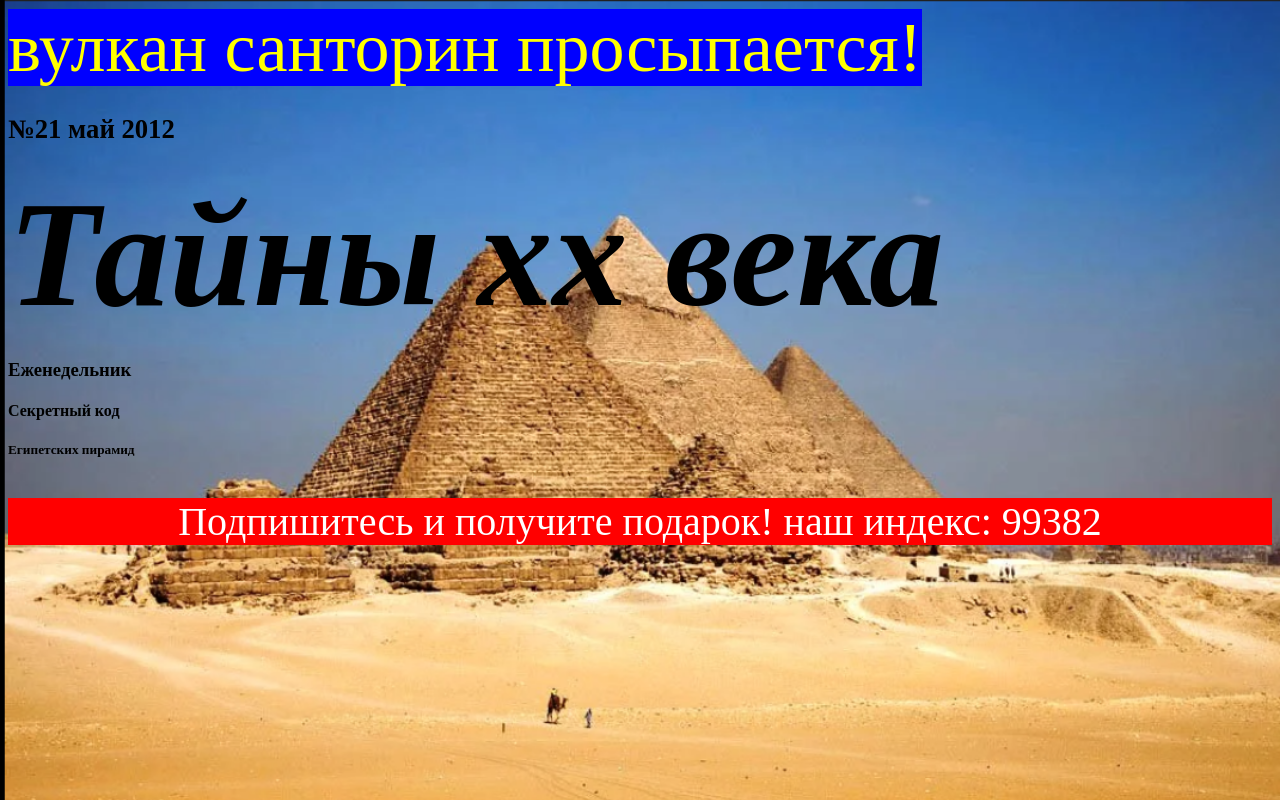
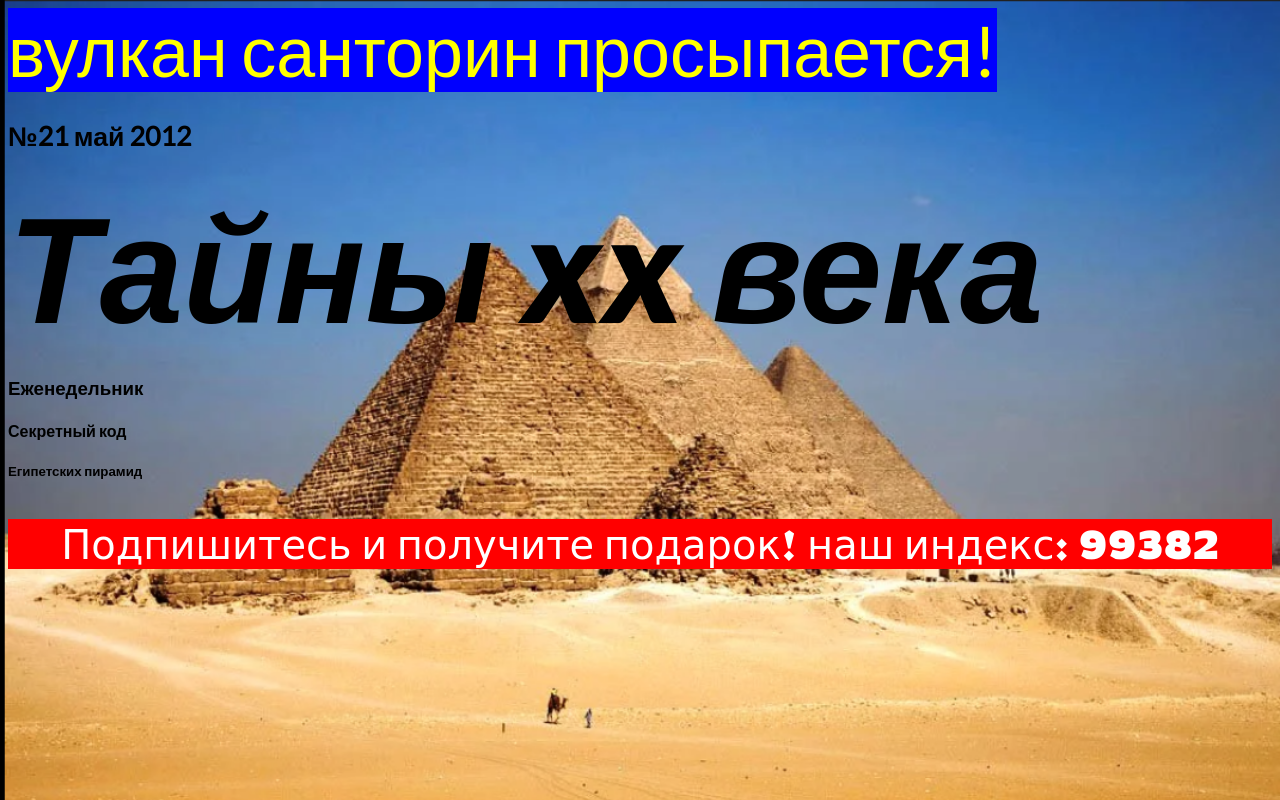
Before and after one commit to WebHeroSchool/Antonikova_magazine, a plain HTML site: page index.html in a window 1280 px wide. Drawn offline with Linux system fonts and the light colour scheme.

Commit message:
Подключила два гугл-шрифта.

```diff
--- a/style.css
+++ b/style.css
@@ -1,3 +1,5 @@
+@import url('https://fonts.googleapis.com/css2?family=Lato&display=swap');
+@import url('https://fonts.googleapis.com/css2?family=Lato:ital,wght@0,400;1,400;1,900&family=Rowdies:wght@700&display=swap');
 
 .footer__title {
       display: block;
@@ -7,6 +9,7 @@
       text-align: center;
       align: bottom;
       font-size: 40px;
+      font-family: 'Rowdies', cursive;
     }
 
 .header__title_top {
@@ -23,6 +26,7 @@
     }
 
 body {
+      font-family: 'Lato', sans-serif;
       background: url(1.png) no-repeat;
       -moz-background-size: 100%; /* Firefox 3.6+ */
       -webkit-background-size: 100%; /* Safari 3.1+ и Chrome 4.0+ */
```
Also changed, not shown: index.html (+1 -2 lines).
